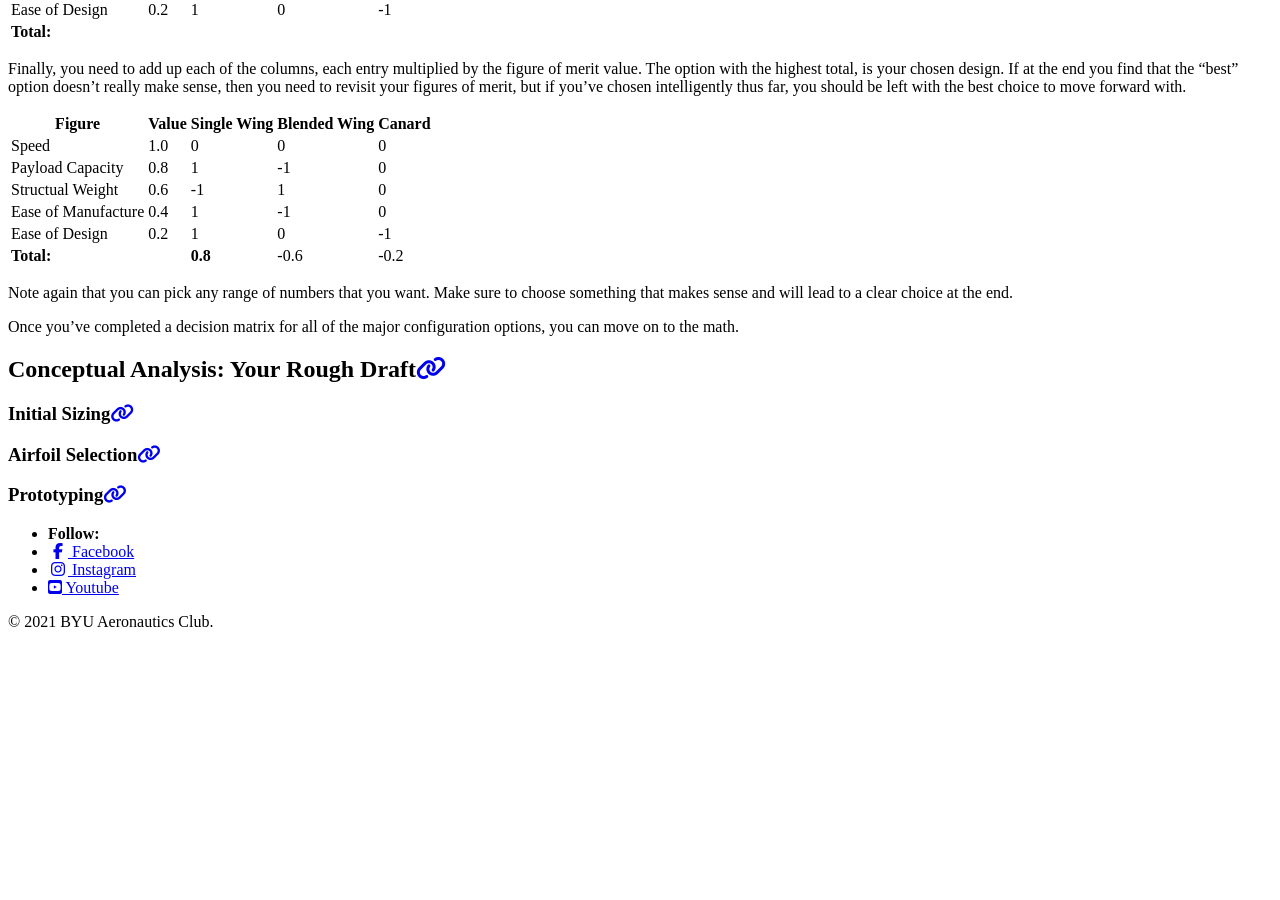
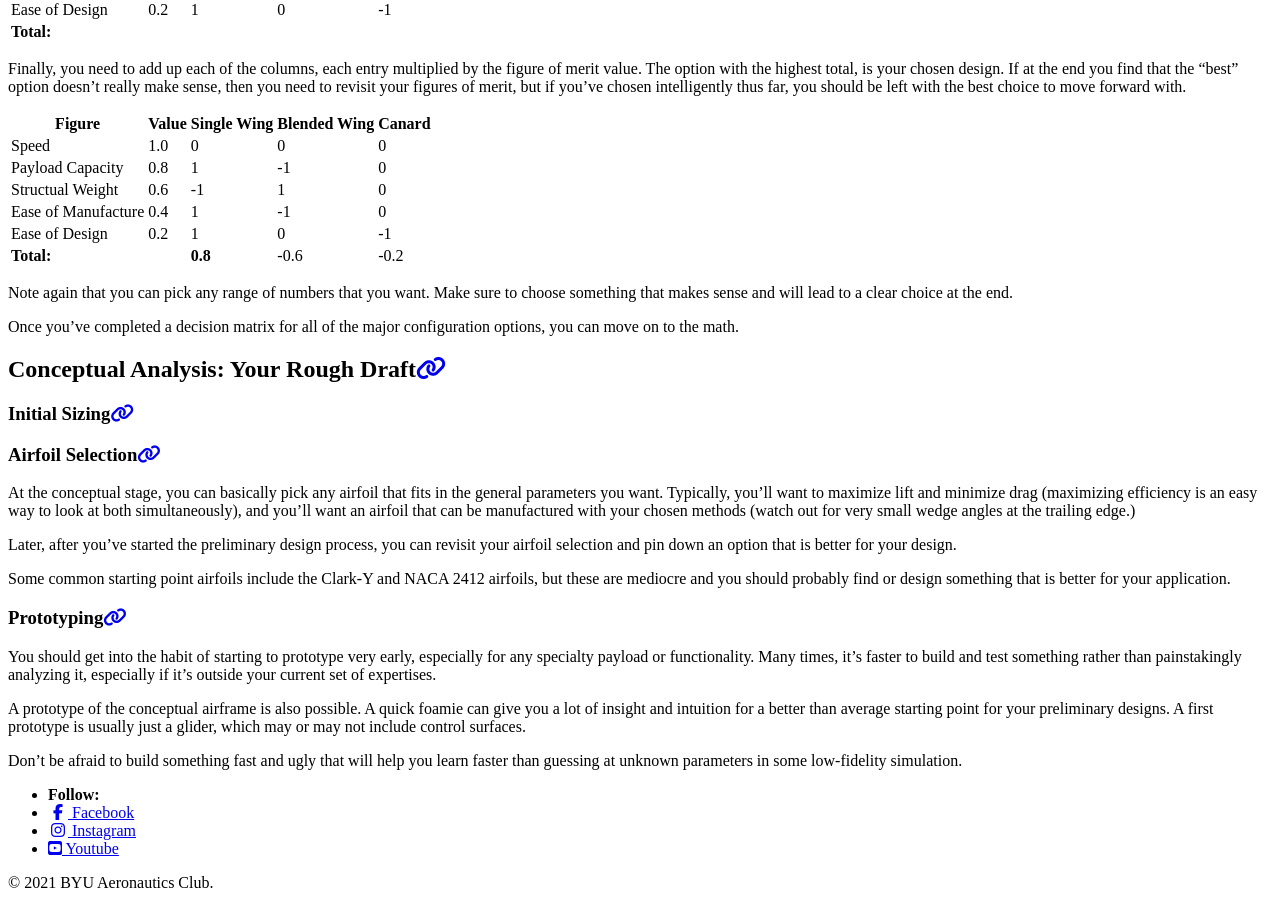
Before and after one commit to BYU-Aeronautics-Club/BYUAeronauticsClub.github.io, a Jekyll site: the page built from _pages/DBF/how-to/conceptualdesign.md, in a window 1280 px wide and 900 px high, scrolled down 1432 px. Built offline with Jekyll 4.4.1, drawn with Linux system fonts in a browser that asks for light colours; cached includes are drawn as plain includes; nearby versions of some CDN libraries; before the commit the page ends 2071 px from its top, so only the background shows below that.

Commit message:
add more to conceptual design page

```diff
--- a/_pages/DBF/how-to/conceptualdesign.md
+++ b/_pages/DBF/how-to/conceptualdesign.md
@@ -78,6 +78,20 @@ Once you've completed a decision matrix for all of the major configuration optio
 
 ### Initial Sizing
 
+
+
 ### Airfoil Selection
 
+At the conceptual stage, you can basically pick any airfoil that fits in the general parameters you want.  Typically, you'll want to maximize lift and minimize drag (maximizing efficiency is an easy way to look at both simultaneously), and you'll want an airfoil that can be manufactured with your chosen methods (watch out for very small wedge angles at the trailing edge.)
+
+Later, after you've started the preliminary design process, you can revisit your airfoil selection and pin down an option that is better for your design.
+
+Some common starting point airfoils include the Clark-Y and NACA 2412 airfoils, but these are mediocre and you should probably find or design something that is better for your application.
+
 ### Prototyping
+
+You should get into the habit of starting to prototype very early, especially for any specialty payload or functionality.  Many times, it's faster to build and test something rather than painstakingly analyzing it, especially if it's outside your current set of expertises.
+
+A prototype of the conceptual airframe is also possible.  A quick foamie can give you a lot of insight and intuition for a better than average starting point for your preliminary designs.  A first prototype is usually just a glider, which may or may not include control surfaces.
+
+Don't be afraid to build something fast and ugly that will help you learn faster than guessing at unknown parameters in some low-fidelity simulation.
```
